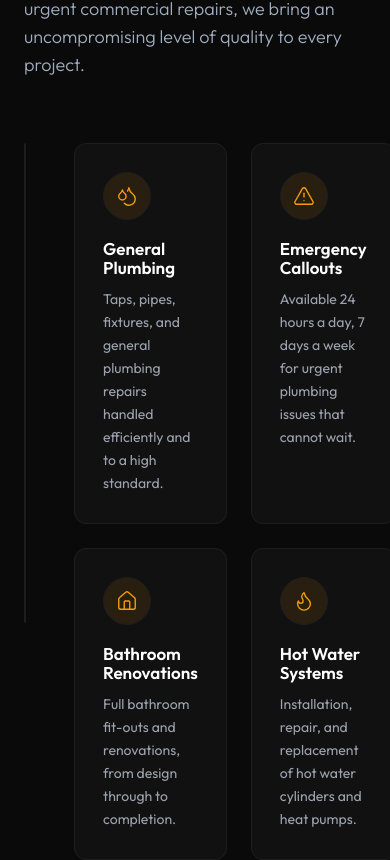
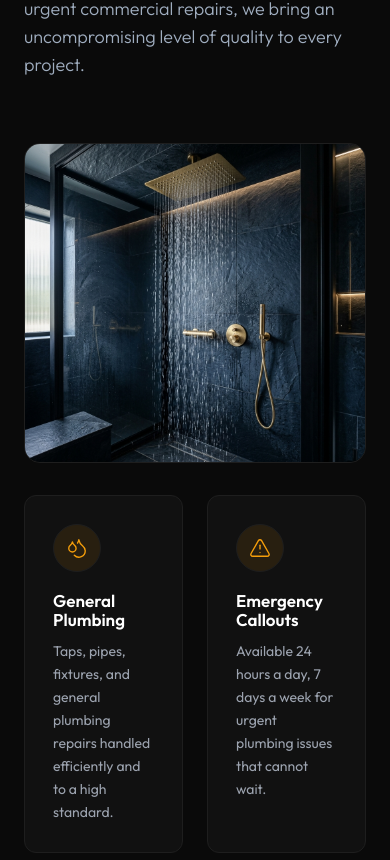
Before and after one commit to LocalSiteGrowth/localsitegrowth, a Next.js app: page /plumbing in a window 390 px wide. Shown: the part 1352-2212 px from the top of the page. Built offline with nearby package versions, Linux system fonts and the light colour scheme.

Commit message:
fix: services image mobile layout

```diff
--- a/app/globals.css
+++ b/app/globals.css
@@ -61,10 +61,12 @@
 @layer components {
   .container-custom {
     max-width: 1280px;
+    width: 100%;
     margin-left: auto;
     margin-right: auto;
     padding-left: 1.5rem;
     padding-right: 1.5rem;
+    box-sizing: border-box;
   }
 
   .section-padding {
@@ -144,6 +146,61 @@
   }
 }
 
+/* Services Section Responsive Grid */
+.services-layout {
+  display: grid;
+  grid-template-columns: 1fr;
+  gap: 2rem;
+  align-items: start;
+}
+
+@media (min-width: 768px) {
+  .services-layout {
+    grid-template-columns: 1fr 1fr;
+    gap: 3rem;
+  }
+}
+
+.services-cards-grid {
+  display: grid;
+  grid-template-columns: 1fr 1fr;
+  gap: 1.5rem;
+}
+
+@media (max-width: 480px) {
+  .services-cards-grid {
+    grid-template-columns: 1fr;
+  }
+}
+
+.services-image-wrap {
+  position: relative;
+  width: 100%;
+  height: 320px;
+  border-radius: 16px;
+  overflow: hidden;
+  border: 1px solid #1e1e1e;
+}
+
+@media (min-width: 768px) {
+  .services-image-wrap {
+    height: 480px;
+  }
+}
+
+.services-image-wrap img {
+  position: absolute;
+  inset: 0;
+  width: 100%;
+  height: 100%;
+  object-fit: cover;
+  transition: transform 1s ease;
+}
+
+.services-image-wrap:hover img {
+  transform: scale(1.05);
+}
+
 /* Custom Vignette for Hero Image */
 .hero-vignette {
   position: relative;
--- a/components/plumbing/Services.tsx
+++ b/components/plumbing/Services.tsx
@@ -1,5 +1,5 @@
 "use client";
-import { useEffect, useRef } from "react";
+import { useEffect, useRef, useState } from "react";
 import gsap from "gsap";
 import { ScrollTrigger } from "gsap/dist/ScrollTrigger";
 import { Droplets, AlertTriangle, Home, Flame } from "lucide-react";
@@ -32,6 +32,17 @@ const services = [
 const Services = () => {
   const sectionRef = useRef<HTMLElement>(null);
   const cardsRef = useRef<(HTMLDivElement | null)[]>([]);
+  const [isDesktop, setIsDesktop] = useState(false);
+  const [hoveredCard, setHoveredCard] = useState<number | null>(null);
+  const [imageHovered, setImageHovered] = useState(false);
+
+  useEffect(() => {
+    const mq = window.matchMedia("(min-width: 768px)");
+    setIsDesktop(mq.matches);
+    const handler = (e: MediaQueryListEvent) => setIsDesktop(e.matches);
+    mq.addEventListener("change", handler);
+    return () => mq.removeEventListener("change", handler);
+  }, []);
 
   useEffect(() => {
     const ctx = gsap.context(() => {
@@ -70,7 +81,7 @@ const Services = () => {
     >
       <div className="container-custom">
 
-        {/* Heading row — full width */}
+        {/* Heading */}
         <div className="services-heading mb-16">
           <span className="eyebrow tracking-[0.15em]">Premium Services</span>
           <h2 className="section-heading font-serif mt-2">
@@ -82,22 +93,23 @@ const Services = () => {
           </p>
         </div>
 
-        {/* Content row — image left, cards right */}
+        {/* Grid: stacked on mobile, side-by-side on desktop */}
         <div
           style={{
-            display: "grid",
-            gridTemplateColumns: "1fr 1fr",
-            gap: "48px",
+            display: "flex",
+            flexDirection: isDesktop ? "row" : "column",
+            gap: isDesktop ? "3rem" : "2rem",
             alignItems: "start",
           }}
         >
-          {/* Left — image */}
+          {/* Image */}
           <div
-            className="group"
+            onMouseEnter={() => setImageHovered(true)}
+            onMouseLeave={() => setImageHovered(false)}
             style={{
-              position: "relative",
-              width: "100%",
-              height: "480px",
+              width: isDesktop ? "50%" : "100%",
+              flexShrink: 0,
+              height: isDesktop ? "480px" : "320px",
               borderRadius: "16px",
               overflow: "hidden",
               border: "1px solid #1e1e1e",
@@ -106,35 +118,35 @@ const Services = () => {
             <img
               src="/images/plumbing/services.png"
               alt="Premium plumbing installation"
-              className="group-hover:scale-105 transition-transform duration-1000"
               style={{
-                position: "absolute",
-                inset: 0,
                 width: "100%",
                 height: "100%",
                 objectFit: "cover",
+                display: "block",
+                transform: imageHovered ? "scale(1.05)" : "scale(1)",
+                transition: "transform 1s ease",
               }}
             />
           </div>
 
-          {/* Right — 2x2 cards */}
+          {/* Cards: 2-col on mobile≥480, 1-col on small mobile, fill remaining on desktop */}
           <div
             style={{
+              flex: 1,
               display: "grid",
-              gridTemplateColumns: "1fr 1fr",
-              gap: "24px",
+              gridTemplateColumns: "repeat(2, 1fr)",
+              gap: "1.5rem",
             }}
           >
             {services.map((service, index) => (
               <div
                 key={index}
-                ref={(el) => {
-                  cardsRef.current[index] = el;
-                }}
-                className="hover-gold-edge"
+                ref={(el) => { cardsRef.current[index] = el; }}
+                onMouseEnter={() => setHoveredCard(index)}
+                onMouseLeave={() => setHoveredCard(null)}
                 style={{
                   backgroundColor: "#111111",
-                  border: "1px solid #1e1e1e",
+                  border: `1px solid ${hoveredCard === index ? "var(--accent-color)" : "#1e1e1e"}`,
                   borderRadius: "12px",
                   padding: "28px",
                   transition: "border-color 0.3s ease",
@@ -183,21 +195,6 @@ const Services = () => {
           </div>
         </div>
 
-        {/* Mobile layout override and hover styles */}
-        <style>{`
-          @media (max-width: 768px) {
-            .services-grid {
-              grid-template-columns: 1fr !important;
-            }
-            .services-cards {
-              grid-template-columns: 1fr !important;
-            }
-          }
-          .hover-gold-edge:hover {
-            border-color: var(--accent-color) !important;
-          }
-        `}</style>
-
       </div>
     </section>
   );
```
